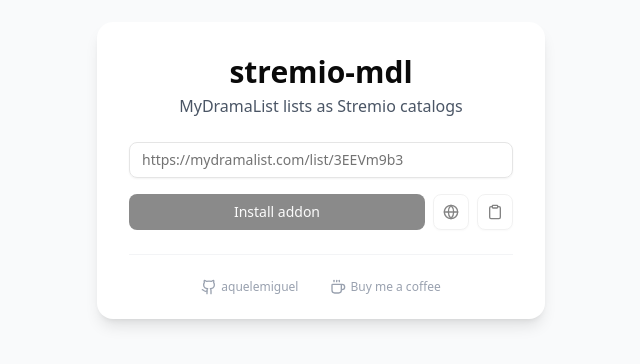
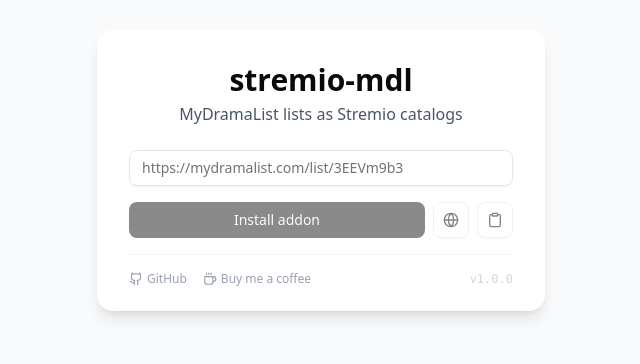
Before and after one commit to aquelemiguel/stremio-mdl, a Next.js app: page / in a window 1280 px wide. Shown: the part 230-594 px from the top of the page, without its empty margins (319-959 px from the left). Built offline with nearby package versions, Linux system fonts and the light colour scheme; no server answers.

Commit message:
feat: add manifest version to configure page

```diff
--- a/src/app/layout.tsx
+++ b/src/app/layout.tsx
@@ -3,7 +3,7 @@
 
 export const metadata: Metadata = {
   title: "stremio-mdl",
-  description: "Add MyDramaList lists as Stremio catalogs",
+  description: "Add MyDramaList lists as Stremio catalogs.",
   icons: {
     icon: "favicon.ico",
   },
--- a/src/app/page.tsx
+++ b/src/app/page.tsx
@@ -5,6 +5,7 @@
 import { Spinner } from "@/components/ui/shadcn-io/spinner";
 import { Tooltip, TooltipContent } from "@/components/ui/tooltip";
 import { getManifestUrl, getStremioDeepLink } from "@/lib/config";
+import { getVersion } from "@/lib/manifest";
 import { type MdlListMeta } from "@/lib/parsers/mdl";
 import { TooltipTrigger } from "@radix-ui/react-tooltip";
 import { Check, Clipboard, Coffee, Github, Globe, XIcon } from "lucide-react";
@@ -146,8 +147,9 @@
           </Tooltip>
         </div>
 
-        <div className="mt-6 pt-6 border-t border-gray-100">
-          <div className="flex items-center justify-center gap-8">
+        <div className="mt-4 pt-4 border-t border-gray-100">
+          <div className="flex items-center justify-between">
+            <div className="flex items-center gap-4">
               <a
                 href="https://github.com/aquelemiguel/stremio-mdl"
                 target="_blank"
@@ -155,8 +157,8 @@
                 className="flex items-center gap-1 text-gray-400 hover:text-gray-600 transition-colors"
                 title="View source on GitHub"
               >
-              <Github size={16} />
-              <span className="text-xs">aquelemiguel</span>
+                <Github size={14} />
+                <span className="text-xs">GitHub</span>
               </a>
               <a
                 href="https://buymeacoffee.com/aquelemiguel"
@@ -165,9 +167,18 @@
                 className="flex items-center gap-1 text-gray-400 hover:text-gray-600 transition-colors"
                 title="Support development"
               >
-              <Coffee size={16} />
+                <Coffee size={14} />
                 <span className="text-xs">Buy me a coffee</span>
               </a>
+            </div>
+            <span
+              style={{
+                fontFamily: 'Monaco, Consolas, "Courier New", monospace',
+              }}
+              className="text-xs text-gray-300"
+            >
+              {getVersion()}
+            </span>
           </div>
         </div>
       </div>
--- a/src/lib/manifest.ts
+++ b/src/lib/manifest.ts
@@ -5,7 +5,7 @@
   id: "com.aquelemiguel.stremio-mdl",
   version: "1.0.0",
   name: "MyDramaList",
-  description: "Add MyDramaList lists as Stremio catalogs",
+  description: "Add MyDramaList lists as Stremio catalogs.",
   logo: `${getBaseUrl()}/logo.png`,
   contactEmail: "aquelemiguel@gmail.com",
   resources: ["catalog"],
@@ -38,3 +38,7 @@
     },
   };
 }
+
+export function getVersion(): string {
+  return `v${BASE_MANIFEST.version}`;
+}
```
Lines whose indentation alone changed are shown as unchanged.
